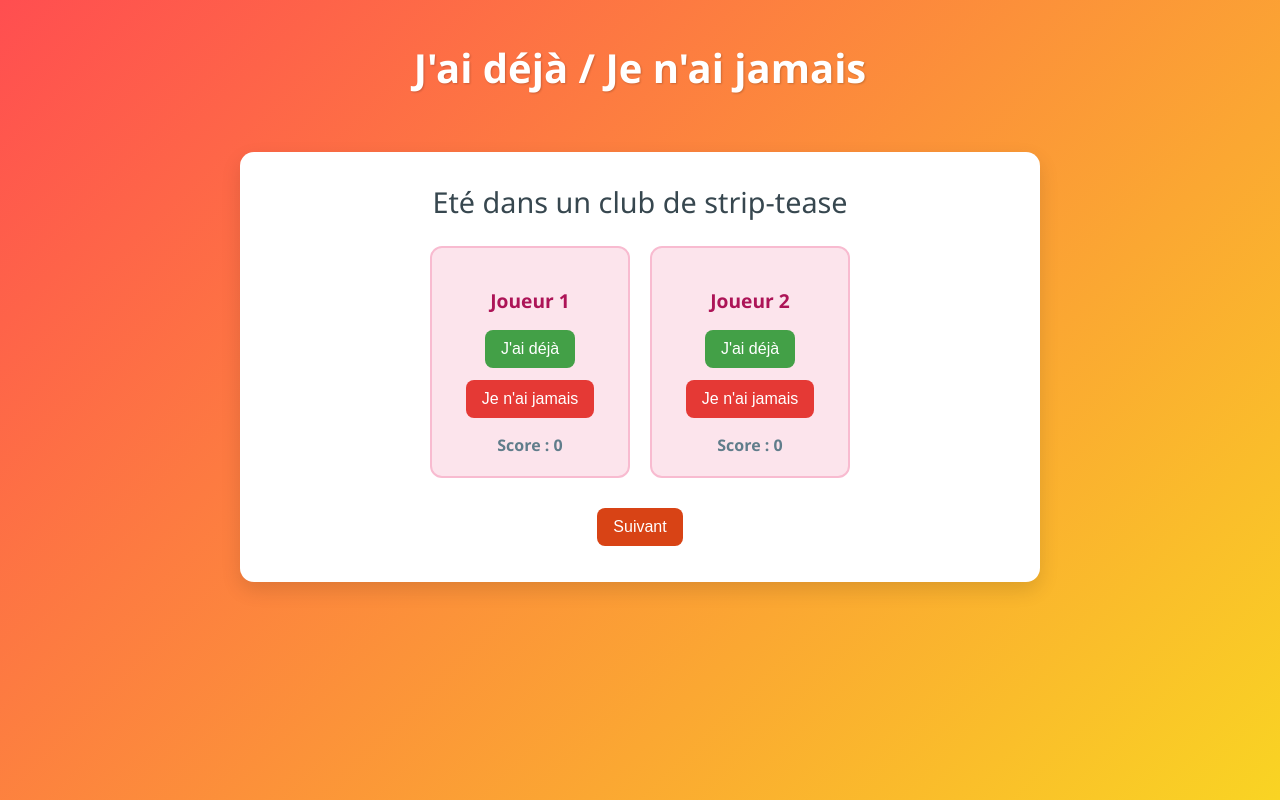
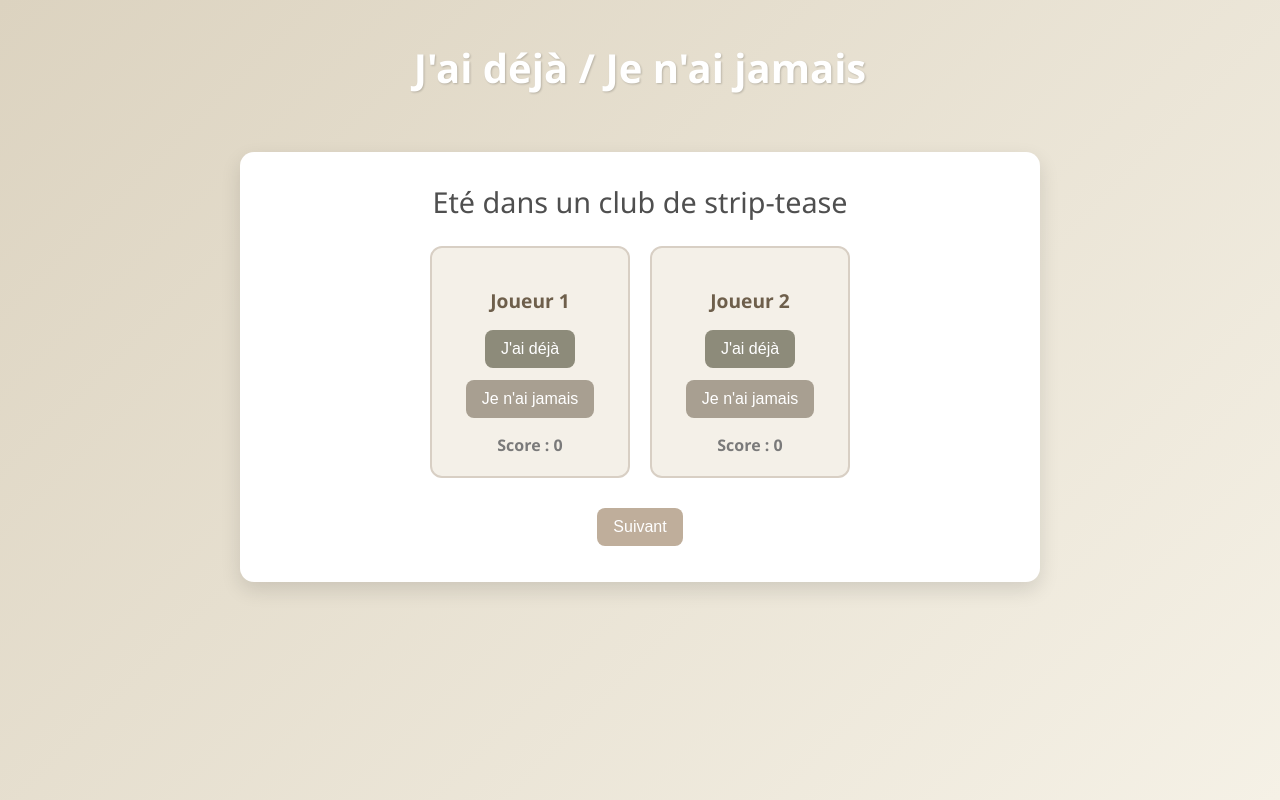
Before and after one commit to Khrone39/LejeudeValentine, a plain HTML site: page index.html in a window 1280 px wide. Both pictures are taken after a click on the button "Commencer". Drawn offline with Linux system fonts and the light colour scheme.

Commit message:
Update style.css

```diff
--- a/style.css
+++ b/style.css
@@ -5,14 +5,14 @@
 
 body {
   font-family: 'Segoe UI', sans-serif;
-  background: linear-gradient(135deg, #ff4e50, #f9d423);
+  background: linear-gradient(135deg, #dcd3c0, #f5f1e6); /* taupe clair vers beige */
   margin: 0;
   padding: 0;
   display: flex;
   flex-direction: column;
   align-items: center;
   min-height: 100vh;
-  color: #2c3e50;
+  color: #3e3e3e; /* gris foncé neutre */
 }
 
 h1 {
@@ -44,7 +44,7 @@ h1 {
 .phrase {
   font-size: 1.8em;
   margin-bottom: 25px;
-  color: #37474f;
+  color: #4f4f4f;
   transition: opacity 0.3s ease-in-out;
 }
 
@@ -57,8 +57,8 @@ h1 {
 }
 
 .player {
-  background-color: #fce4ec;
-  border: 2px solid #f8bbd0;
+  background-color: #f4f0e8; /* beige clair */
+  border: 2px solid #d8cfc4; /* taupe clair */
   border-radius: 12px;
   padding: 20px;
   width: 200px;
@@ -71,14 +71,14 @@ h1 {
 
 .player h3 {
   margin-bottom: 10px;
-  color: #ad1457;
+  color: #6e5f4b; /* brun taupe */
   font-size: 1.2em;
 }
 
 .score {
   font-weight: bold;
   margin-top: 10px;
-  color: #607d8b;
+  color: #7a7a7a; /* gris neutre */
 }
 
 /* Boutons */
@@ -97,31 +97,31 @@ button:hover {
 }
 
 .already {
-  background-color: #43a047;
+  background-color: #8d8b7a; /* gris-olive doux */
   color: white;
 }
 
 .already:hover {
-  background-color: #388e3c;
+  background-color: #7c7a6a;
 }
 
 .never {
-  background-color: #e53935;
+  background-color: #a89f91; /* taupe chaud */
   color: white;
 }
 
 .never:hover {
-  background-color: #c62828;
+  background-color: #978f82;
 }
 
 .next {
-  background-color: #d84315;
+  background-color: #bfae9b; /* sable doux */
   color: white;
   margin-top: 30px;
 }
 
 .next:hover {
-  background-color: #bf360c;
+  background-color: #a69582;
 }
 
 /* Inputs */
@@ -143,14 +143,14 @@ select, input[type="text"], .start-btn {
 /* Classement final */
 .classement-container {
   margin-top: 40px;
-  background: #ffebee;
+  background: #f2eee7; /* beige doux */
   padding: 35px;
   border-radius: 16px;
   box-shadow: 0 8px 25px rgba(0, 0, 0, 0.12);
 }
 
 .classement-container h2 {
-  color: #b71c1c;
+  color: #5e5143; /* brun profond */
   margin-bottom: 25px;
   font-size: 1.8em;
 }
@@ -174,12 +174,12 @@ select, input[type="text"], .start-btn {
 
 .classement-container li span.rank {
   font-weight: bold;
-  color: #6d4c41;
+  color: #7b6d5c; /* brun taupe */
 }
 
 .classement-container li span.score {
   font-weight: bold;
-  color: #d84315;
+  color: #8d6e63; /* beige rosé chaud */
 }
 
 /* Responsive */
```
